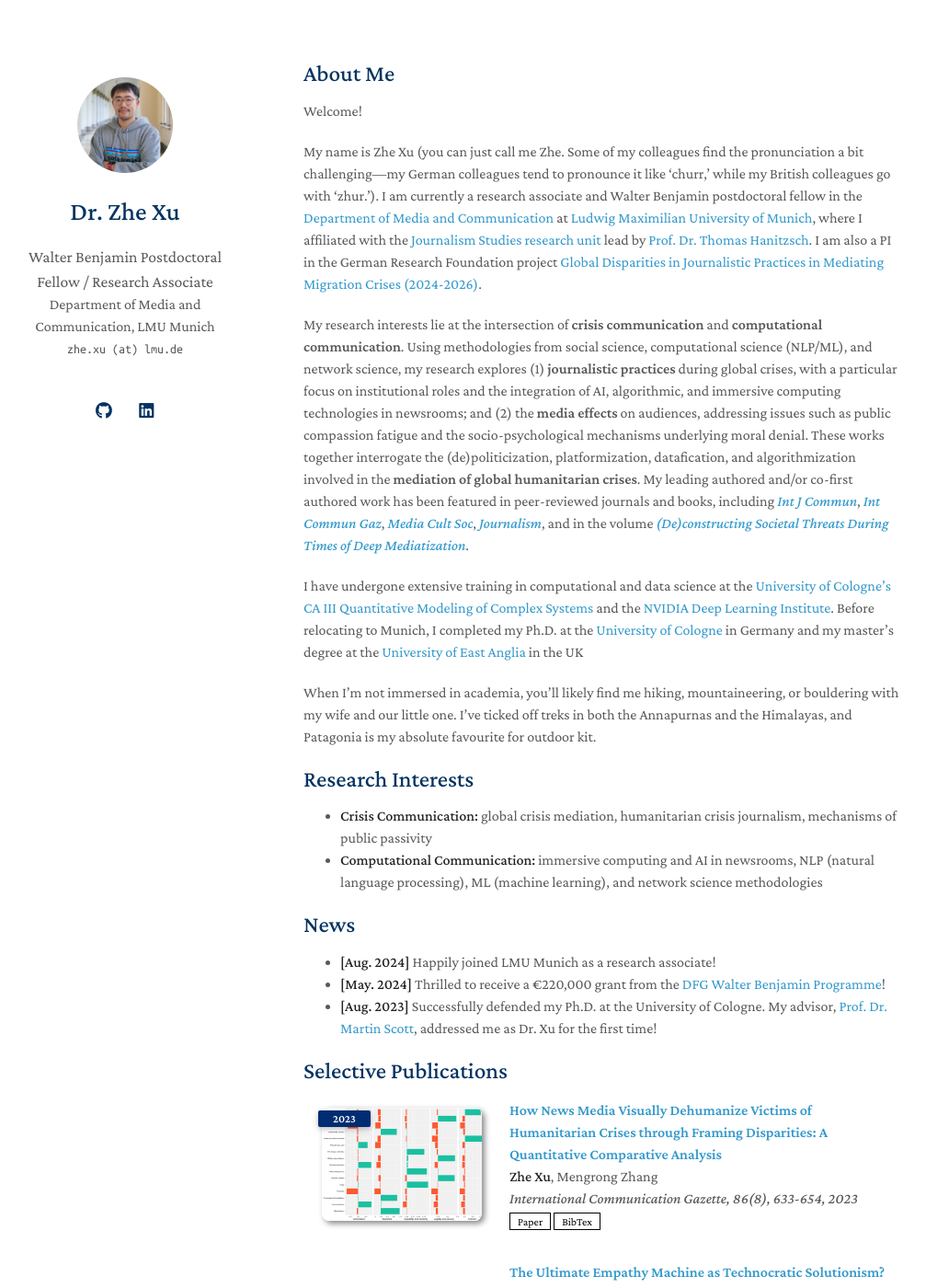
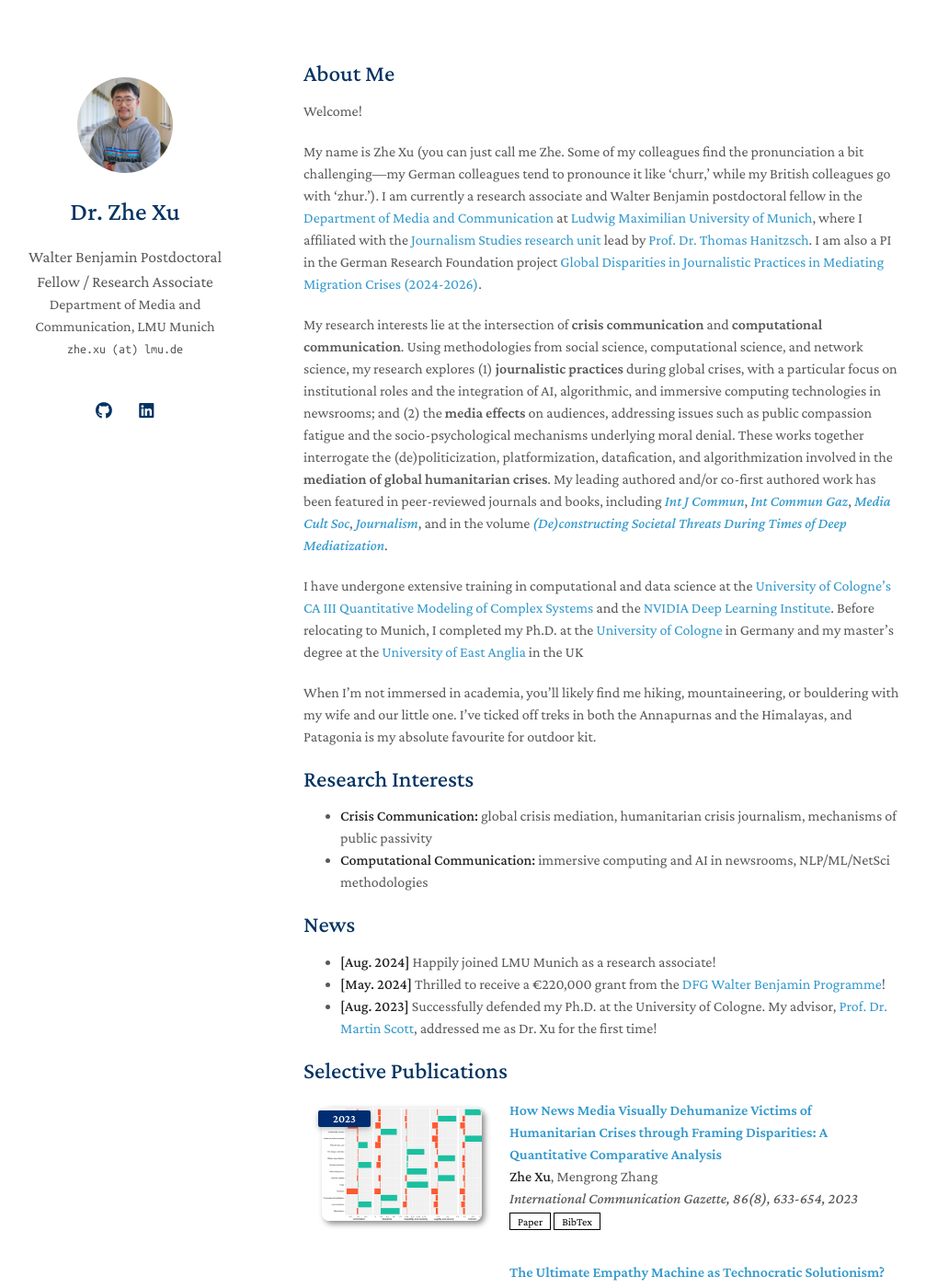
Before and after one commit to zhexuphd/home, a Jekyll site: the page built from index.md, in a window 1280 px wide and 1400 px high. Shown: the whole window at 92% size, without its empty margins (140-1147 px from the left). Built offline with Jekyll 4.4.1, drawn with Linux system fonts in a browser that asks for light colours; a style sheet for code colours, icons or effects is not loaded; our own code applies the rules of GitHub Pages for plain Markdown files.

Commit message:
Update index.md

```diff
--- a/index.md
+++ b/index.md
@@ -8,7 +8,7 @@ Welcome!
 
 My name is Zhe Xu (you can just call me Zhe. Some of my colleagues find the pronunciation a bit challenging—my German colleagues tend to pronounce it like 'churr,' while my British colleagues go with 'zhur.'). I am currently a research associate and Walter Benjamin postdoctoral fellow in the [Department of Media and Communication](https://www.ifkw.uni-muenchen.de/index.html) at [Ludwig Maximilian University of Munich](https://www.lmu.de/en/), where I affiliated with the [Journalism Studies research unit](https://www.ifkw.uni-muenchen.de/lehrbereiche/hanitzsch/hanitzsch_profil/index.html) lead by [Prof. Dr. Thomas Hanitzsch](https://www.ifkw.uni-muenchen.de/organisation/personen/professoren/hanitzsch_thomas/index.html). I am also a PI in the German Research Foundation project [Global Disparities in Journalistic Practices in Mediating Migration Crises (2024-2026)](https://gepris.dfg.de/gepris/projekt/539233881?context=projekt&task=showDetail&id=539233881&).
 
-My research interests lie at the intersection of <b>crisis communication</b> and <b>computational communication</b>. Using methodologies from social science, computational science (NLP/ML), and network science, my research explores (1) <b>journalistic practices</b> during global crises, with a particular focus on institutional roles and the integration of AI, algorithmic, and immersive computing technologies in newsrooms; and (2) the <b>media effects</b> on audiences, addressing issues such as public compassion fatigue and the socio-psychological mechanisms underlying moral denial. These works together interrogate the (de)politicization, platformization, datafication, and algorithmization involved in the <b>mediation of global humanitarian crises</b>. My leading authored and/or co-first authored work has been featured in peer-reviewed journals and books, including [<i>Int J Commun</i>](https://ijoc.org/index.php/ijoc/article/view/19850), [<i>Int Commun Gaz</i>](https://doi.org/10.1177/17480485231216583), [<i>Media Cult Soc</i>](https://journals.sagepub.com/doi/abs/10.1177/01634437231155339), [<i>Journalism</i>](https://journals.sagepub.com/doi/abs/10.1177/14648849231206924), and in the volume [<i>(De)constructing Societal Threats During Times of Deep Mediatization</i>](https://www.routledge.com/Deconstructing-Societal-Threats-During-Times-of-Deep-Mediatization/Reilly-Salojarvi/p/book/9781032566825?srsltid=AfmBOopxXUTQTbEmhs3a9IGUdfOHPwEkUVSkvYxx-3UR4WaoGStidOEb).
+My research interests lie at the intersection of <b>crisis communication</b> and <b>computational communication</b>. Using methodologies from social science, computational science, and network science, my research explores (1) <b>journalistic practices</b> during global crises, with a particular focus on institutional roles and the integration of AI, algorithmic, and immersive computing technologies in newsrooms; and (2) the <b>media effects</b> on audiences, addressing issues such as public compassion fatigue and the socio-psychological mechanisms underlying moral denial. These works together interrogate the (de)politicization, platformization, datafication, and algorithmization involved in the <b>mediation of global humanitarian crises</b>. My leading authored and/or co-first authored work has been featured in peer-reviewed journals and books, including [<i>Int J Commun</i>](https://ijoc.org/index.php/ijoc/article/view/19850), [<i>Int Commun Gaz</i>](https://doi.org/10.1177/17480485231216583), [<i>Media Cult Soc</i>](https://journals.sagepub.com/doi/abs/10.1177/01634437231155339), [<i>Journalism</i>](https://journals.sagepub.com/doi/abs/10.1177/14648849231206924), and in the volume [<i>(De)constructing Societal Threats During Times of Deep Mediatization</i>](https://www.routledge.com/Deconstructing-Societal-Threats-During-Times-of-Deep-Mediatization/Reilly-Salojarvi/p/book/9781032566825?srsltid=AfmBOopxXUTQTbEmhs3a9IGUdfOHPwEkUVSkvYxx-3UR4WaoGStidOEb).
 
 I have undergone extensive training in computational and data science at the [University of Cologne's CA III Quantitative Modeling of Complex Systems](http://ml-school.uni-koeln.de/) and the [NVIDIA Deep Learning Institute](https://learn.nvidia.com/courses/course-detail?course_id=course-v1:DLI+C-FX-06+V2). Before relocating to Munich, I completed my Ph.D. at the [University of Cologne](https://portal.uni-koeln.de/es/uoc-home) in Germany and my master’s degree at the [University of East Anglia](https://www.uea.ac.uk/) in the UK
 
@@ -17,7 +17,7 @@ When I’m not immersed in academia, you’ll likely find me hiking, mountaineer
 ## Research Interests
 
 - **Crisis Communication:** global crisis mediation, humanitarian crisis journalism, mechanisms of public passivity
-- **Computational Communication:** immersive computing and AI in newsrooms, NLP (natural language processing), ML (machine learning), and network science methodologies
+- **Computational Communication:** immersive computing and AI in newsrooms, NLP/ML/NetSci methodologies
 
 ## News
 
```
